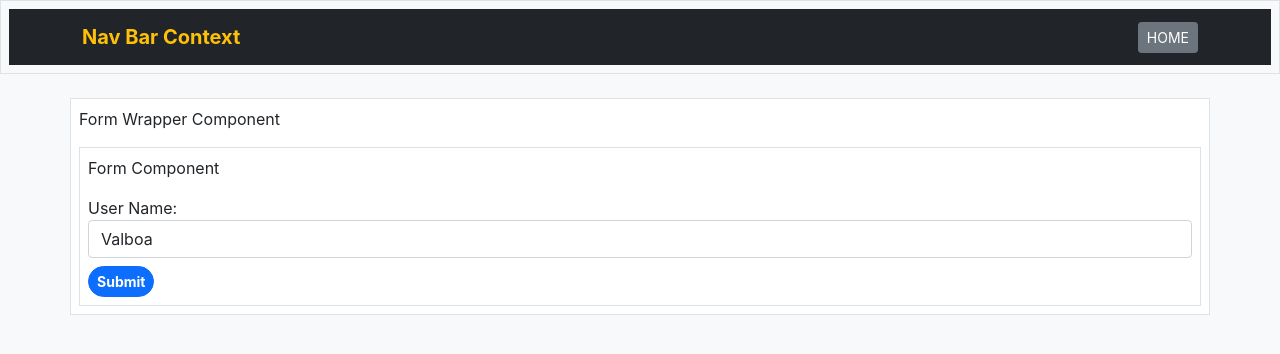
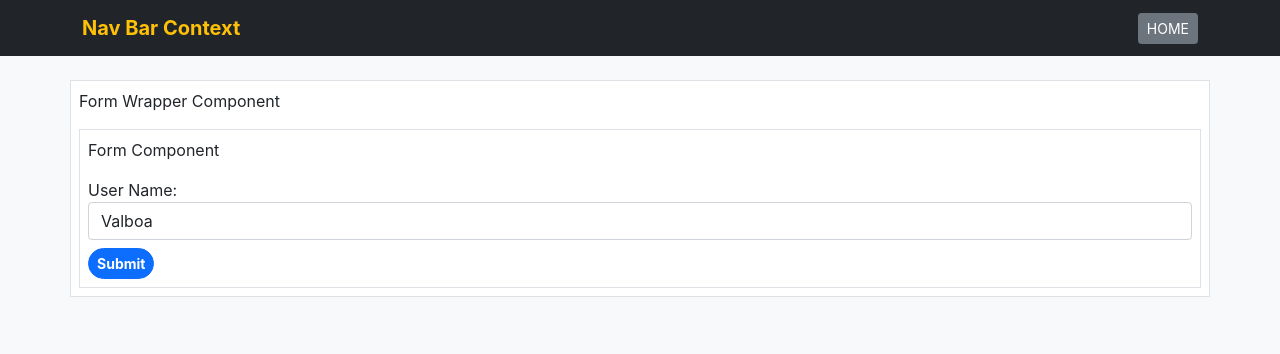
Before and after one commit to Virgilio-D-Cabading-Jr/Coding_Dojo_MERN_Stack_React_Functional_Components, a React (Create React App) app: page / in a window 1280 px wide. Shown: the top 354 px of the page. Built offline with nearby package versions, Linux system fonts and the light colour scheme.

Commit message:
remove border around navbar component

```diff
--- a/src/components/NavbarComponent.jsx
+++ b/src/components/NavbarComponent.jsx
@@ -8,7 +8,7 @@ import React from 'react'
  */
 const NavbarComp = () => {
     return (
-        <div className='border p-2'>
+        <div>
             {/* //// HEADER //////// */}
             <header>
                 <div class="navbar navbar-dark bg-dark box-shadow">
```
